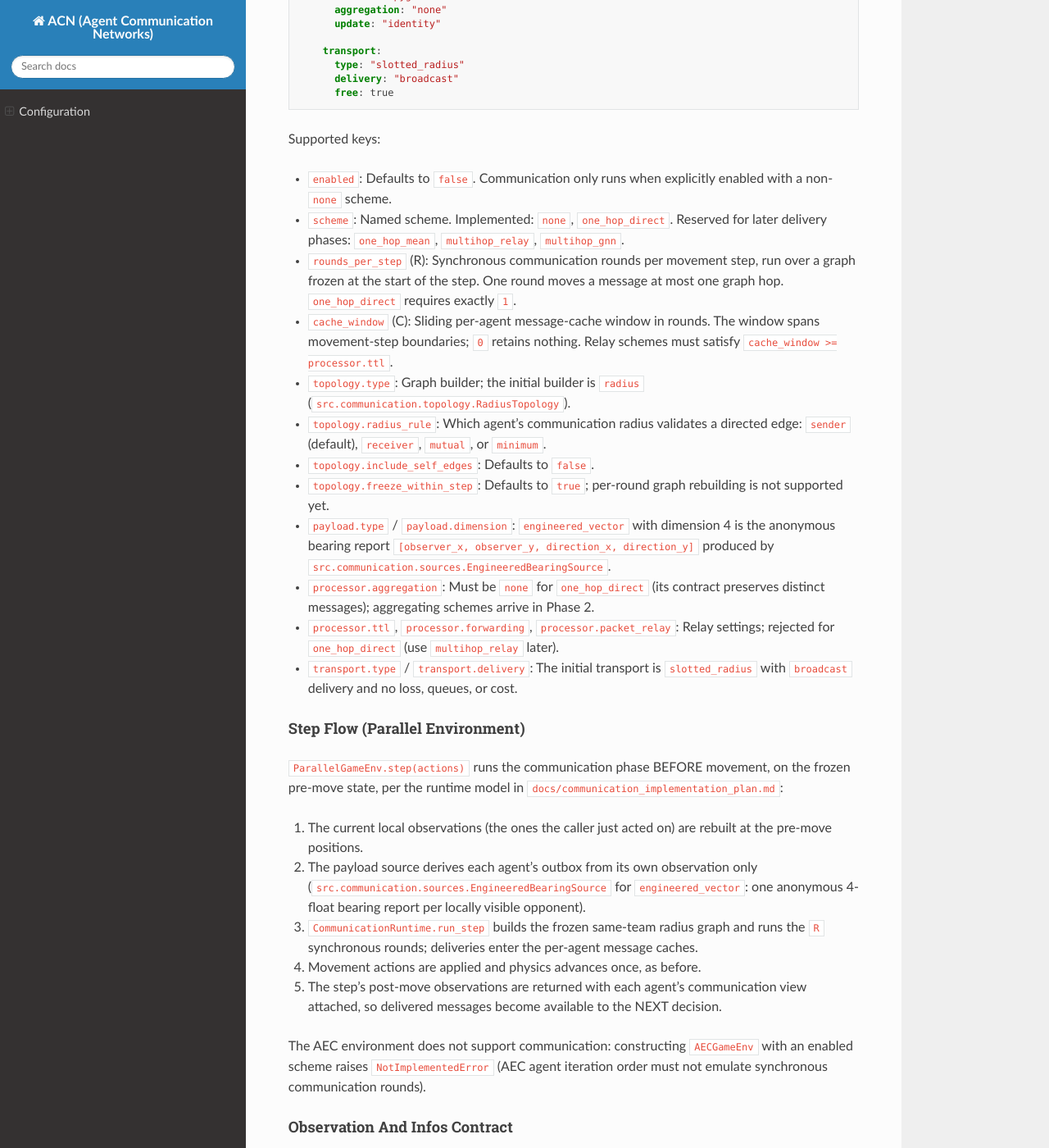
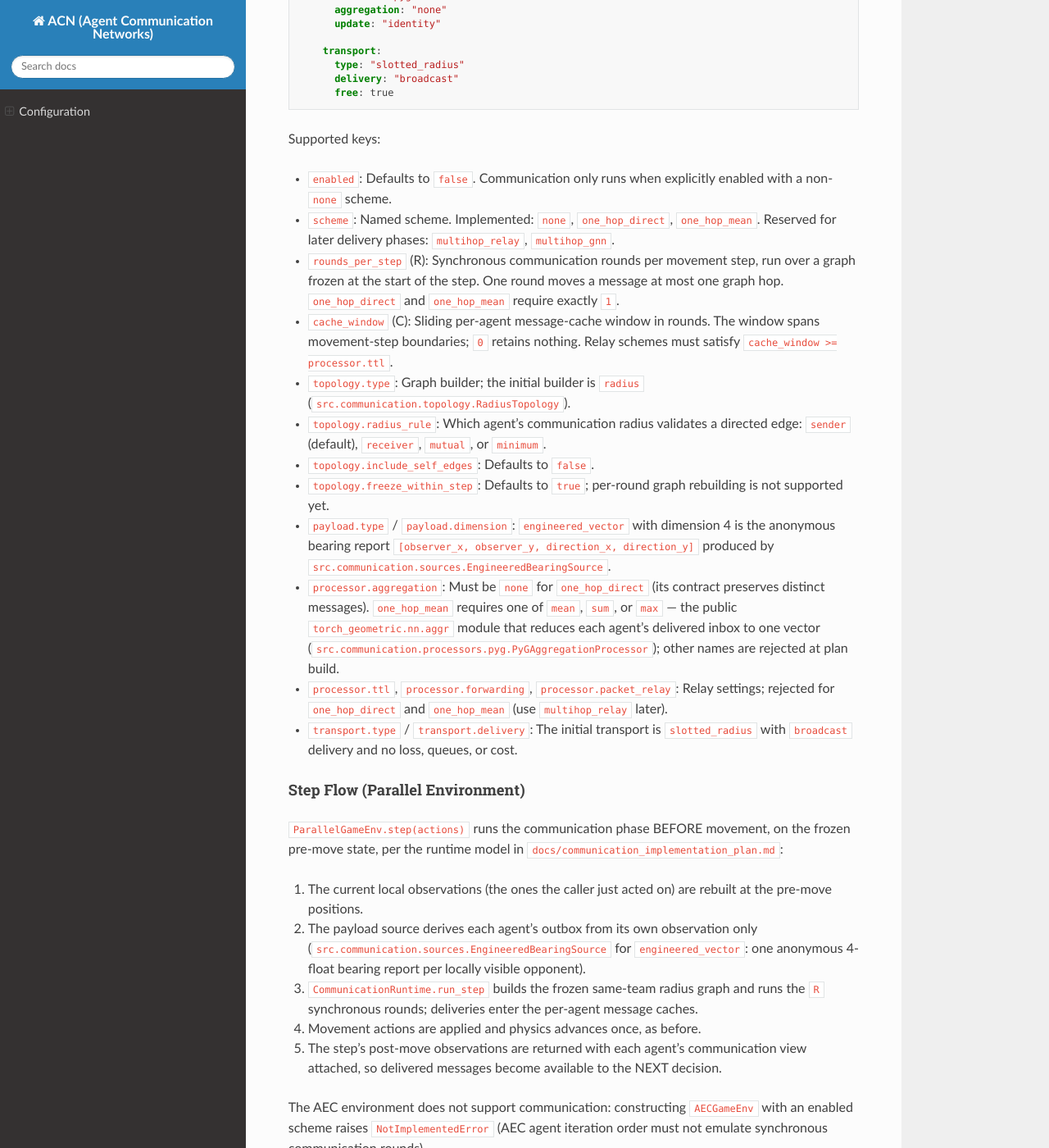
Before and after one commit to startWithStarting/ACN, a Sphinx documentation site: the page built from docs/configuration.md, in a window 1280 px wide and 1400 px high, scrolled down 6927 px. Shown: the whole window at 82% size. Built offline with Sphinx 7.4.7 and the Read the Docs theme 3.1.0, drawn with Linux system fonts in a browser that asks for light colours; some of the changed text lies outside the part shown.

Commit message:
Document one_hop_mean configuration

````diff
--- a/docs/configuration.md
+++ b/docs/configuration.md
@@ -340,11 +340,13 @@
 
 * `enabled`: Defaults to `false`. Communication only runs when explicitly
   enabled with a non-`none` scheme.
-* `scheme`: Named scheme. Implemented: `none`, `one_hop_direct`. Reserved for
-  later delivery phases: `one_hop_mean`, `multihop_relay`, `multihop_gnn`.
+* `scheme`: Named scheme. Implemented: `none`, `one_hop_direct`,
+  `one_hop_mean`. Reserved for later delivery phases: `multihop_relay`,
+  `multihop_gnn`.
 * `rounds_per_step` (R): Synchronous communication rounds per movement step,
   run over a graph frozen at the start of the step. One round moves a message
-  at most one graph hop. `one_hop_direct` requires exactly `1`.
+  at most one graph hop. `one_hop_direct` and `one_hop_mean` require
+  exactly `1`.
 * `cache_window` (C): Sliding per-agent message-cache window in rounds. The
   window spans movement-step boundaries; `0` retains nothing. Relay schemes
   must satisfy `cache_window >= processor.ttl`.
@@ -360,9 +362,14 @@
   `[observer_x, observer_y, direction_x, direction_y]` produced by
   `src.communication.sources.EngineeredBearingSource`.
 * `processor.aggregation`: Must be `none` for `one_hop_direct` (its contract
-  preserves distinct messages); aggregating schemes arrive in Phase 2.
+  preserves distinct messages). `one_hop_mean` requires one of `mean`, `sum`,
+  or `max` — the public `torch_geometric.nn.aggr` module that reduces each
+  agent's delivered inbox to one vector
+  (`src.communication.processors.pyg.PyGAggregationProcessor`); other names
+  are rejected at plan build.
 * `processor.ttl`, `processor.forwarding`, `processor.packet_relay`: Relay
-  settings; rejected for `one_hop_direct` (use `multihop_relay` later).
+  settings; rejected for `one_hop_direct` and `one_hop_mean` (use
+  `multihop_relay` later).
 * `transport.type` / `transport.delivery`: The initial transport is
   `slotted_radius` with `broadcast` delivery and no loss, queues, or cost.
 
@@ -410,6 +417,13 @@
     "cache_window": 0,            # its configured C window in rounds
 }
 ```
+
+For `one_hop_mean` the `inbox` entry is instead a dict-like
+`AggregatedVectorView` carrying exactly `{"vector", "count"}`: `vector` is the
+agent's aggregated `[4]` torch tensor (zeros when nothing arrived) and `count`
+the number of messages behind it. It serializes to a compact
+`{"type": "AggregatedVector", "count", "dim", "vector"}` summary in trace
+rows.
 
 Reset observations carry the explicit empty view (same shape, zero messages),
 implementing the "no-communication baseline receives an explicit empty view"
@@ -508,9 +522,9 @@
   (`create_reward_function`) that is not wired into the environments; the
   runtime uses the legacy attractor-ring reward and blue passive reward by
   default, plus the config-gated benchmark modes described above.
-* `src.communication`'s Phase 1 runtime (radius topology, slotted transport,
-  fixed-round scheduler, and the `one_hop_direct` scheme) is executed by the
-  parallel environment inside `step(actions)` when
+* `src.communication`'s runtime (radius topology, slotted transport,
+  fixed-round scheduler, and the `one_hop_direct`/`one_hop_mean` schemes) is
+  executed by the parallel environment inside `step(actions)` when
   `environment.communication` enables a scheme; communication defaults to
   disabled, and the AEC environment reports enabled communication as
   unsupported. The legacy `src.communication.models` placeholders remain for
````
